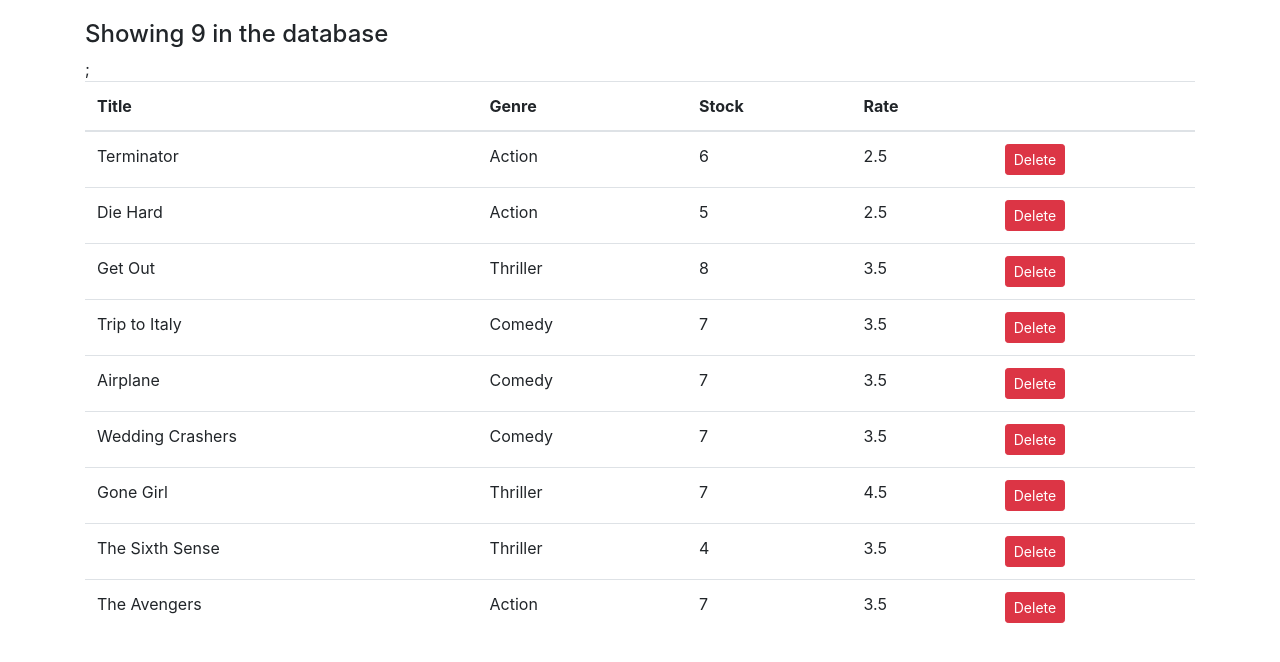
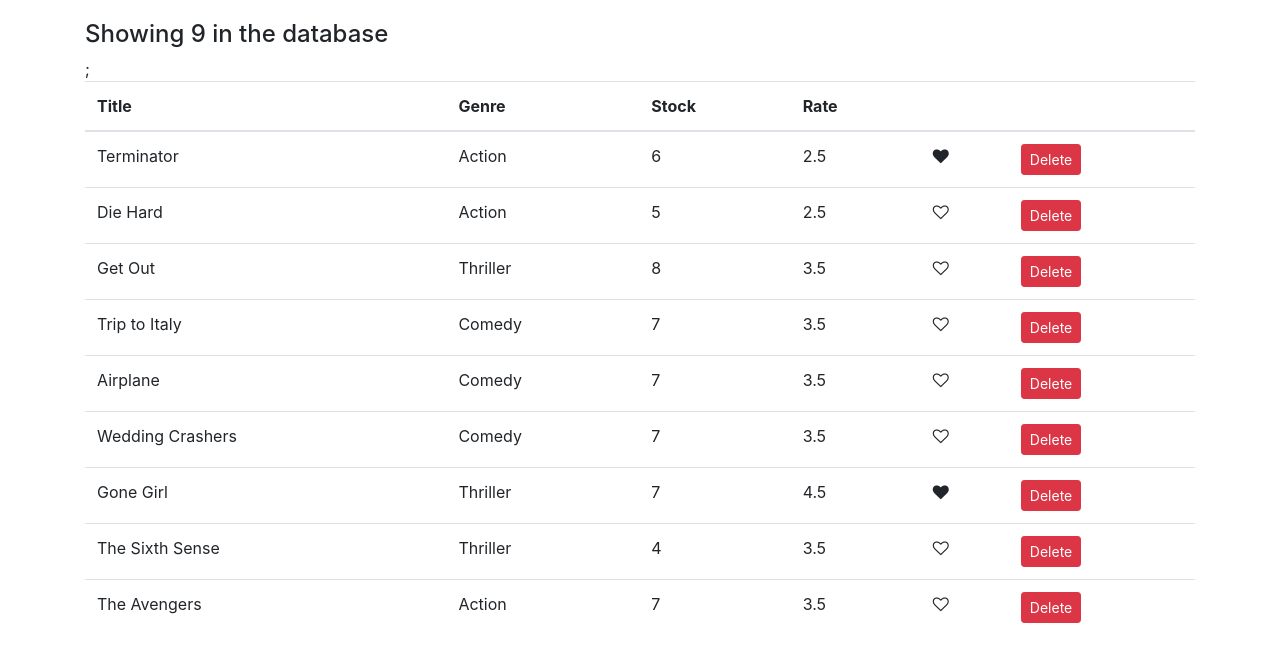
Before and after one commit to PeterFred/VidlyReact, a React (Create React App) app in the folder vidly-react/: page / in a window 1280 px wide. Shown: the top 662 px of the page. Built offline with nearby package versions, Linux system fonts and the light colour scheme.

Commit message:
Added a like(heart) icon with dynamic rendering

```diff
--- /dev/null
+++ b/vidly-react/src/components/common/like.jsx
@@ -0,0 +1,19 @@
+import React from "react";
+
+//input: liked: boolean
+//Output: onClick
+
+const Like = props => {
+  let classes = "fa fa-heart";
+  if (!props.liked) classes += "-o";
+  return (
+    <i
+      onClick={props.onClick}
+      style={{ cursor: "pointer" }}
+      className={classes}
+      aria-hidden="true"
+    ></i>
+  );
+};
+
+export default Like;
--- a/vidly-react/src/components/movies.jsx
+++ b/vidly-react/src/components/movies.jsx
@@ -1,11 +1,23 @@
 import React, { Component } from "react";
 import { getMovies } from "../services/fakeMovieService";
+import Like from "../components/common/like";
 
 class Movies extends Component {
   state = { movies: getMovies() };
 
   handleDelete = movie => {
     const movies = this.state.movies.filter(m => m._id !== movie._id);
+    this.setState({ movies });
+  };
+
+  /*
+  Create a copy of state (using the spread operator) then use the copy to set state
+  */
+  handleLike = movie => {
+    const movies = [...this.state.movies];
+    const index = movies.indexOf(movie);
+    movies[index] = { ...movies[index] };
+    movies[index].liked = !movies[index].liked;
     this.setState({ movies });
   };
 
@@ -25,6 +37,7 @@
               <th>Stock</th>
               <th>Rate</th>
               <th />
+              <th />
             </tr>
           </thead>
 
@@ -35,6 +48,12 @@
                 <td>{movie.genre.name}</td>
                 <td>{movie.numberInStock}</td>
                 <td>{movie.dailyRentalRate}</td>
+                <td>
+                  <Like
+                    liked={movie.liked}
+                    onClick={() => this.handleLike(movie)}
+                  />
+                </td>
                 <td>
                   <button
                     onClick={() => this.handleDelete(movie)}
--- a/vidly-react/src/services/fakeMovieService.js
+++ b/vidly-react/src/services/fakeMovieService.js
@@ -7,63 +7,72 @@
     genre: { _id: "5b21ca3eeb7f6fbccd471818", name: "Action" },
     numberInStock: 6,
     dailyRentalRate: 2.5,
-    publishDate: "2018-01-03T19:04:28.809Z"
+    publishDate: "2018-01-03T19:04:28.809Z",
+    liked: true
   },
   {
     _id: "5b21ca3eeb7f6fbccd471816",
     title: "Die Hard",
     genre: { _id: "5b21ca3eeb7f6fbccd471818", name: "Action" },
     numberInStock: 5,
-    dailyRentalRate: 2.5
+    dailyRentalRate: 2.5,
+    liked: false
   },
   {
     _id: "5b21ca3eeb7f6fbccd471817",
     title: "Get Out",
     genre: { _id: "5b21ca3eeb7f6fbccd471820", name: "Thriller" },
     numberInStock: 8,
-    dailyRentalRate: 3.5
+    dailyRentalRate: 3.5,
+    liked: false
   },
   {
     _id: "5b21ca3eeb7f6fbccd471819",
     title: "Trip to Italy",
     genre: { _id: "5b21ca3eeb7f6fbccd471814", name: "Comedy" },
     numberInStock: 7,
-    dailyRentalRate: 3.5
+    dailyRentalRate: 3.5,
+    liked: false
   },
   {
     _id: "5b21ca3eeb7f6fbccd47181a",
     title: "Airplane",
     genre: { _id: "5b21ca3eeb7f6fbccd471814", name: "Comedy" },
     numberInStock: 7,
-    dailyRentalRate: 3.5
+    dailyRentalRate: 3.5,
+    liked: false
   },
   {
     _id: "5b21ca3eeb7f6fbccd47181b",
     title: "Wedding Crashers",
     genre: { _id: "5b21ca3eeb7f6fbccd471814", name: "Comedy" },
     numberInStock: 7,
-    dailyRentalRate: 3.5
+    dailyRentalRate: 3.5,
+    liked: false
   },
   {
     _id: "5b21ca3eeb7f6fbccd47181e",
     title: "Gone Girl",
     genre: { _id: "5b21ca3eeb7f6fbccd471820", name: "Thriller" },
     numberInStock: 7,
-    dailyRentalRate: 4.5
+    dailyRentalRate: 4.5,
+    liked: true
   },
   {
     _id: "5b21ca3eeb7f6fbccd47181f",
     title: "The Sixth Sense",
     genre: { _id: "5b21ca3eeb7f6fbccd471820", name: "Thriller" },
     numberInStock: 4,
-    dailyRentalRate: 3.5
+    dailyRentalRate: 3.5,
+    liked: false
   },
   {
     _id: "5b21ca3eeb7f6fbccd471821",
     title: "The Avengers",
     genre: { _id: "5b21ca3eeb7f6fbccd471818", name: "Action" },
     numberInStock: 7,
-    dailyRentalRate: 3.5
+    dailyRentalRate: 3.5,
+    liked: false
   }
 ];
 
```
